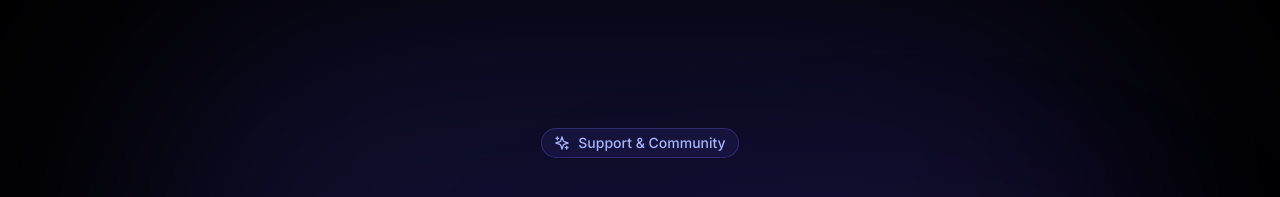
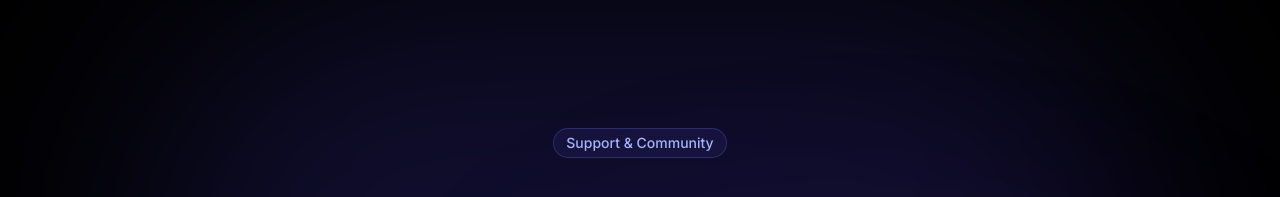
Before and after one commit to Apurva130401/mentrex-issues, a Next.js app: page / in a window 1280 px wide. Shown: the top 197 px of the page. Built offline with nearby package versions, Linux system fonts and the light colour scheme.

Commit message:
feat: remove star logo and update readme

```diff
--- a/app/page.tsx
+++ b/app/page.tsx
@@ -2,7 +2,7 @@
 "use client";
 
 import Link from "next/link";
-import { ArrowRight, Github, Mail, MessageSquare, Sparkles } from "lucide-react";
+import { ArrowRight, Github, Mail, MessageSquare } from "lucide-react";
 import { motion } from "framer-motion";
 
 export default function IssuesPage() {
@@ -20,7 +20,7 @@ export default function IssuesPage() {
           className="flex flex-col items-center text-center max-w-4xl mx-auto mb-20"
         >
           <div className="inline-flex items-center rounded-full border border-indigo-500/30 bg-indigo-500/10 px-3 py-1 text-sm font-medium text-indigo-300 mb-8 backdrop-blur-md">
-            <Sparkles className="mr-2 h-4 w-4" />
+
             <span>Support & Community</span>
           </div>
 
```
Also changed, not shown: 1 other file (tests, documents, lock files or other folders). Lines whose indentation alone changed are shown as unchanged.
